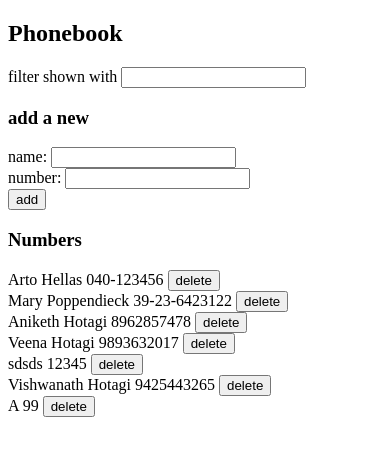
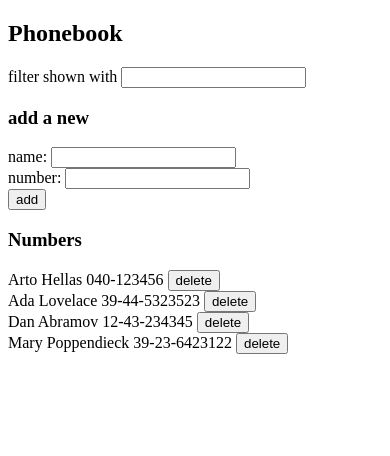
Before and after one commit to Aniketh896/FullStackOpen, a React (Create React App) app in the folder part2/phonebook/: page / in a window 390 px wide. Shown: the top 456 px of the page. Built offline with nearby package versions, Linux system fonts and the light colour scheme; data requests are answered from the project's data file.

Commit message:
Part2 Completed | Exercise 2.20*: Phonebook Step-12

```diff
--- a/part2/phonebook/db.json
+++ b/part2/phonebook/db.json
@@ -6,34 +6,19 @@
       "id": 1
     },
     {
+      "name": "Ada Lovelace",
+      "number": "39-44-5323523",
+      "id": 2
+    },
+    {
+      "name": "Dan Abramov",
+      "number": "12-43-234345",
+      "id": 3
+    },
+    {
       "name": "Mary Poppendieck",
       "number": "39-23-6423122",
       "id": 4
-    },
-    {
-      "name": "Aniketh Hotagi",
-      "number": "8962857478",
-      "id": 5
-    },
-    {
-      "name": "Veena Hotagi",
-      "number": "9893632017",
-      "id": 6
-    },
-    {
-      "name": "sdsds",
-      "number": "12345",
-      "id": 7
-    },
-    {
-      "name": "Vishwanath Hotagi",
-      "number": "9425443265",
-      "id": 8
-    },
-    {
-      "name": "A",
-      "number": "99",
-      "id": 9
     }
   ]
 }
--- a/part2/phonebook/src/App.js
+++ b/part2/phonebook/src/App.js
@@ -3,6 +3,7 @@ import Filter from './components/Filter'
 import Persons from './components/Persons'
 import PersonForm from './components/PersonForm'
 import ConfirmNotification from './components/ConfirmNotification'
+import ErrorNotification from './components/ErrorNotification'
 import personsService from './services/persons'
 
 
@@ -12,6 +13,7 @@ const App = () => {
   const [newNumber, setNewNumber] = useState('')
   const [newFilter, setNewFilter] = useState('')
   const [confirmMessage, setConfirmMessage] = useState(null)
+  const [errorMessage, setErrorMessage] = useState(null)
 
   useEffect(() => {
     personsService
@@ -38,8 +40,15 @@ const App = () => {
           .update(foundPerson.id, changedPerson)
           .then(returnedNote => {
             setPersons(persons.map(person => person.id !== foundPerson.id ? person : returnedNote))
-            resetAllFields()
           })
+          .catch(error => {
+            setErrorMessage(`Information of ${newName} has already been emoved from the server`)
+            setTimeout(() => {
+            setErrorMessage(null)
+          }, 5000)
+          setPersons(persons.filter(person => person.id !== foundPerson.id))
+          })
+          resetAllFields()
       }
     }
     else if (newName !== '') {
@@ -83,7 +92,8 @@ const App = () => {
     <div>
       <h2>Phonebook</h2>
 
-      <ConfirmNotification message={confirmMessage} />
+      <ConfirmNotification message={confirmMessage}/>
+      <ErrorNotification message={errorMessage}/>
 
       <Filter
         newFilter={newFilter}
--- /dev/null
+++ b/part2/phonebook/src/components/ErrorNotification.js
@@ -0,0 +1,26 @@
+import React from 'react'
+
+const ErrorNotification = ({ message }) => {
+
+    const errorStyle = {
+      color: 'red',
+      background: 'lightgrey',
+      fontSize: 20,
+      borderStyle: 'solid',
+      borderRadius: 5,
+      padding: 10,
+      marginBottom: 10
+    }
+
+    if (message === null) {
+      return null
+    }
+
+    return (
+      <div style={errorStyle}>
+        {message}
+      </div>
+    )
+}
+
+export default ErrorNotification
--- a/part2/phonebook/src/index.js
+++ b/part2/phonebook/src/index.js
@@ -2,6 +2,5 @@ import React from 'react'
 import ReactDOM from 'react-dom/client'
 
 import App from './App'
-import './index.css'
 
 ReactDOM.createRoot(document.getElementById('root')).render(<App />)
```
Also changed, not shown: part2/phonebook/src/index.css (deleted).
